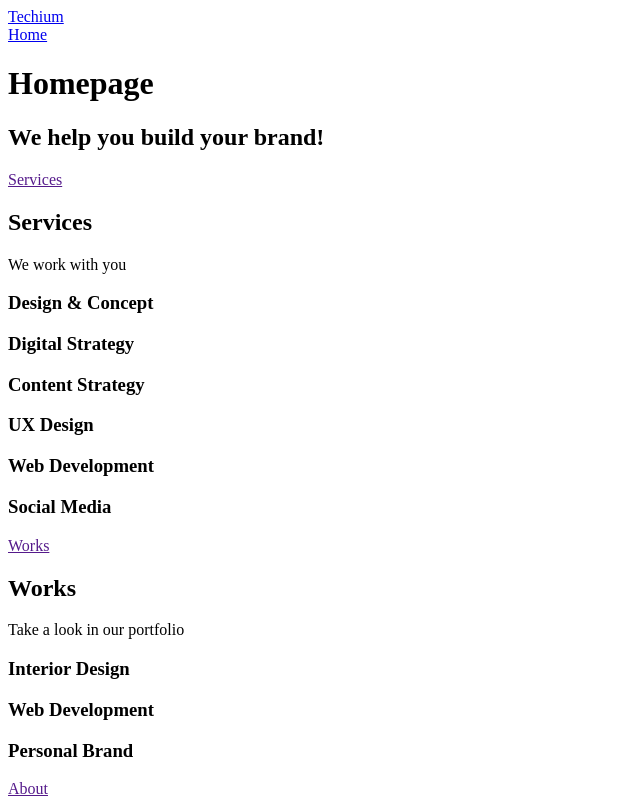
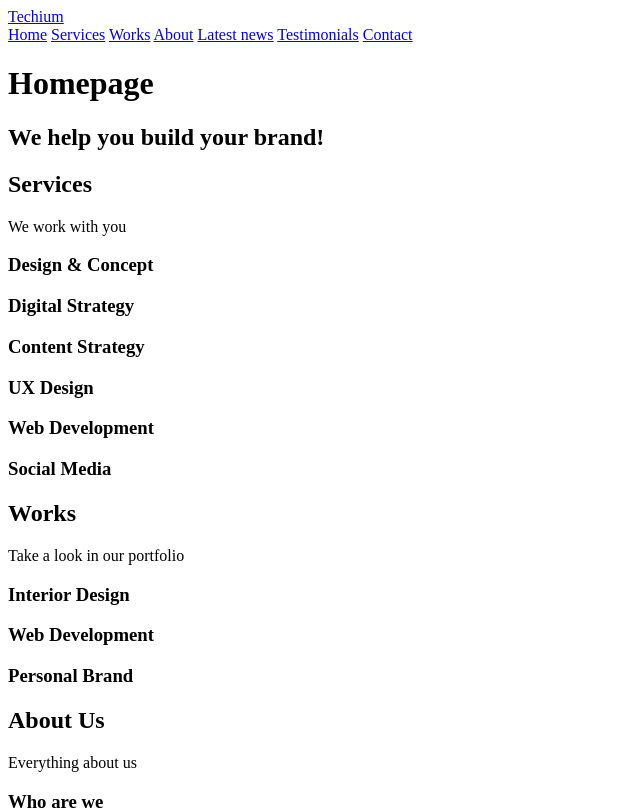
Before and after one commit to M33x0/holbertonschool-web_front_end, a plain HTML site: page 0x00-html_advanced/20-index.html in a window 1280 px wide. Shown: the top 810 px of the page, without its empty margins (0-640 px from the left). Drawn offline with Linux system fonts and the light colour scheme.

Commit message:
Add links

```diff
--- a/0x00-html_advanced/20-index.html
+++ b/0x00-html_advanced/20-index.html
@@ -18,8 +18,14 @@
                 <a href="/"><span>Techium</span></a>
             </div>
             <nav>
-				<a href="/">Home</a>
-			</nav>
+                <a href="/">Home</a>
+                <a href="#services">Services</a>
+                <a href="#works">Works</a>
+                <a href="#about">About</a>
+                <a href="#latest_news">Latest news</a>
+                <a href="#testimonials">Testimonials</a>
+                <a href="#contact">Contact</a>
+            </nav>
         </div>
     </header>
     <!-- Main -->
@@ -36,7 +42,6 @@
             <section>
                 <div>
                     <header>
-						<a href="">Services</a>
                         <h2>Services</h2>
                         <p>We work with you</p>
                     </header>
@@ -54,7 +59,6 @@
             <section>
                 <div>
                     <header>
-						<a href="">Works</a>
                         <h2>Works</h2>
                         <p>Take a look in our portfolio</p>
                     </header>
@@ -75,7 +79,6 @@
             <section>
                 <div>
                     <header>
-						<a href="">About</a>
                         <h2>About Us</h2>
                         <p>Everything about us</p>
                     </header>
@@ -99,7 +102,6 @@
             <section>
                 <div>
                     <header>
-						<a href="">Lastest news</a>
                         <h2>Latest news</h2>
                     </header>
                     <div>
@@ -130,7 +132,6 @@
             <section>
                 <div>
                     <header>
-						<a href="">Testimonials</a>
                         <h2>Testimonials</h2>
                         <p>We are more than a digital company</p>
                     </header>
@@ -145,7 +146,6 @@
             <section>
                 <div>
                     <header>
-						<a href="">Contact</a>
                         <h2>Contact</h2>
                         <p>We like to know new people</p>
                     </header>
```
